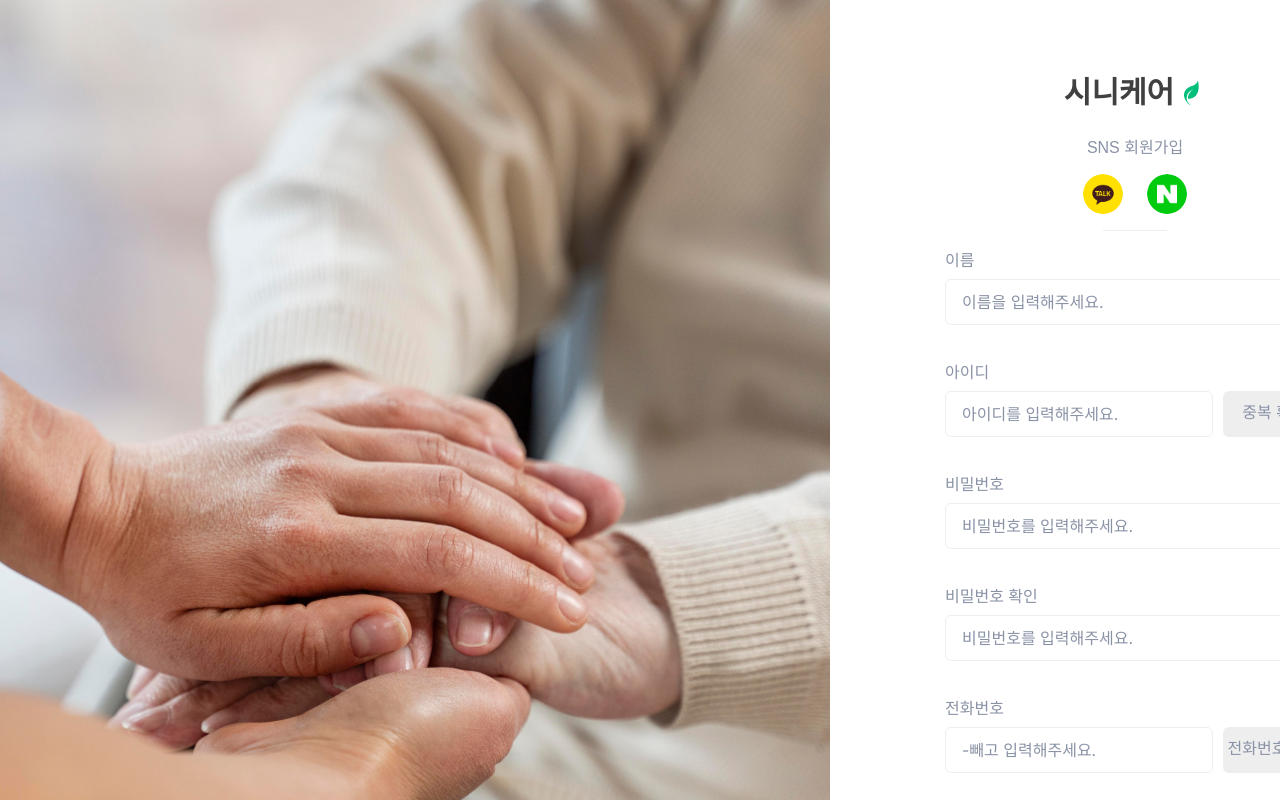
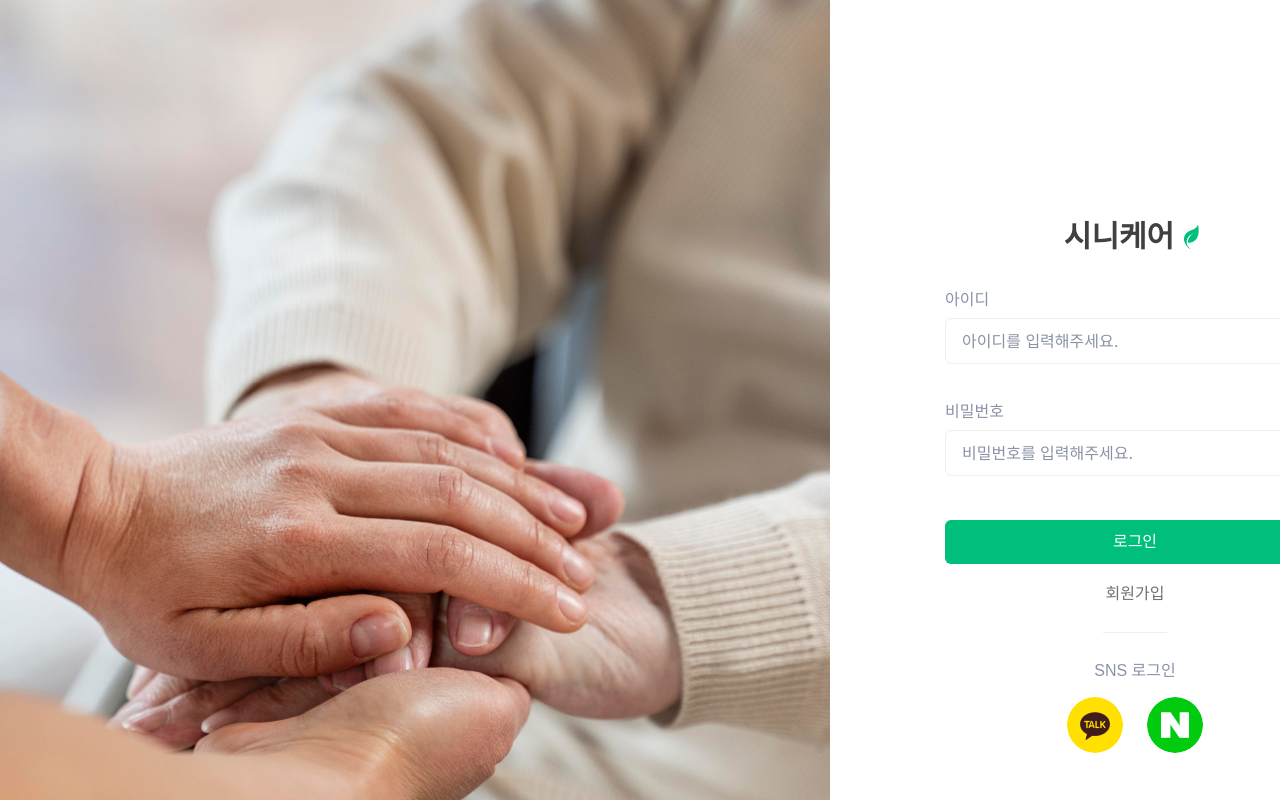
Before and after one commit to garedunord21/senicare-front-20240709, a React (Create React App) app: page / in a window 1280 px wide. Shown: the top 800 px of the page. Built offline with nearby package versions, Linux system fonts and the light colour scheme; a web font is replaced by a local one.

Commit message:
2024.08.28 12:50

```diff
--- a/src/views/auth/index.tsx
+++ b/src/views/auth/index.tsx
@@ -2,7 +2,31 @@ import React, { ChangeEvent, useEffect, useState } from 'react';
 import './style.css';
 import InputBox from 'src/components/InputBox';
 
-export default function Auth() {
+type AuthPath = '회원가입' | '로그인';
+
+interface SnsContainerProps {
+    type: AuthPath;
+}
+
+function SnsContainer ({ type }: SnsContainerProps) {
+
+    return (
+        <div className="sns-container">
+            <div className="title">SNS {type}</div>
+            <div className="sns-button-container">
+                <div className={`sns-button ${type === '회원가입' ? 'md ' : ''}kakao`}></div>
+                <div className={`sns-button ${type === '회원가입' ? 'md ' : ''}naver`}></div>
+            </div>
+        </div>
+    );
+
+}
+
+interface AuthComponentProps {
+    onPathChange: (path: AuthPath) => void;
+}
+
+function SignUp({ onPathChange }: AuthComponentProps) {
 
     const [name, setName] = useState<string>('');
     const [id, setId] = useState<string>('');
@@ -118,7 +142,7 @@ export default function Auth() {
     const onSignUpButtonHandler = () => {
         if (!isComplete) return;
 
-        alert('회원가입!');
+        onPathChange('로그인');
     };
 
     useEffect(() => {
@@ -132,21 +156,12 @@ export default function Auth() {
     }, [password, passwordCheck]);
 
     return (
-        <div id="auth-wrapper">
-            <div className="auth-image"></div>
-            <div className="auth-container">
         <div style={{ gap: '16px' }} className="auth-box">
             <div className="title-box">
                 <div className="title">시니케어</div>
                 <div className="logo"></div>
             </div>
-                    <div className="sns-container">
-                        <div className="title">SNS 회원가입</div>
-                        <div className="sns-button-container">
-                            <div className="sns-button md kakao"></div>
-                            <div className="sns-button md naver"></div>
-                        </div>
-                    </div>
+            <SnsContainer type='회원가입' />
             <div style={{ width: '64px' }} className="divider"></div>
 
             <div className="input-container">
@@ -162,10 +177,84 @@ export default function Auth() {
 
             <div className="button-container">
                 <div className={`button ${isComplete ? 'primary' : 'disable'} full-width`} onClick={onSignUpButtonHandler}>회원가입</div>
-                        <div className="link">로그인</div>
-                    </div>
-                </div>
+                <div className="link" onClick={() => onPathChange('로그인')}>로그인</div>
             </div>
         </div>
     )
 }
+
+function SignIn({ onPathChange }: AuthComponentProps) {
+
+    const [id, setId] = useState<string>('');
+    const [password, setPassword] = useState<string>('');
+
+    const [message, setMessage] = useState<string>('');
+
+    const onIdChangeHandler = (event: ChangeEvent<HTMLInputElement>) => {
+        const { value } = event.target;
+        setId(value);
+    };
+
+    const onPasswordChangeHandler = (event: ChangeEvent<HTMLInputElement>) => {
+        const { value } = event.target;
+        setPassword(value);
+    };
+
+    const onSignInButtonHandler = () => {
+        if (!id || !password) return;
+
+        if (id !== 'qwer1234' || password !== 'asdf0987') {
+            setMessage('로그인 정보가 일치하지 않습니다.');
+            return;
+        }
+
+        alert('로그인 성공!');
+    };
+
+    useEffect(() => {
+        setMessage('');
+    }, [id, password]);
+
+    return (
+        <div className="auth-box">
+            <div className="title-box">
+                <div className="title">시니케어</div>
+                <div className="logo"></div>
+            </div>
+            <div className="input-container">
+                <InputBox value={id} onChange={onIdChangeHandler} message='' messageError type='text' label='아이디' placeholder='아이디를 입력해주세요.' />
+                <InputBox value={password} onChange={onPasswordChangeHandler} message={message} messageError type='password' label='비밀번호' placeholder='비밀번호를 입력해주세요.' />
+            </div>
+            <div className="button-container">
+                <div className="button primary full-width" onClick={onSignInButtonHandler}>로그인</div>
+                <div className="link" onClick={() => onPathChange('회원가입')}>회원가입</div>
+            </div>
+            <div style={{ width: '64px' }} className="divider"></div>
+            <SnsContainer type='로그인' />
+        </div>
+    );
+
+}
+
+export default function Auth() {
+
+    const [path, setPath] = useState<AuthPath>('로그인');
+
+    const onPathChangeHandler = (path: AuthPath) => {
+        setPath(path);
+    };
+
+    return (
+        <div id="auth-wrapper">
+            <div className="auth-image"></div>
+            <div className="auth-container">
+                {path === '로그인' ?
+                <SignIn onPathChange={onPathChangeHandler} /> :
+                <SignUp onPathChange={onPathChangeHandler} />
+                }
+            </div>
+        </div>
+
+    );
+
+}
```
Lines whose indentation alone changed are shown as unchanged.
